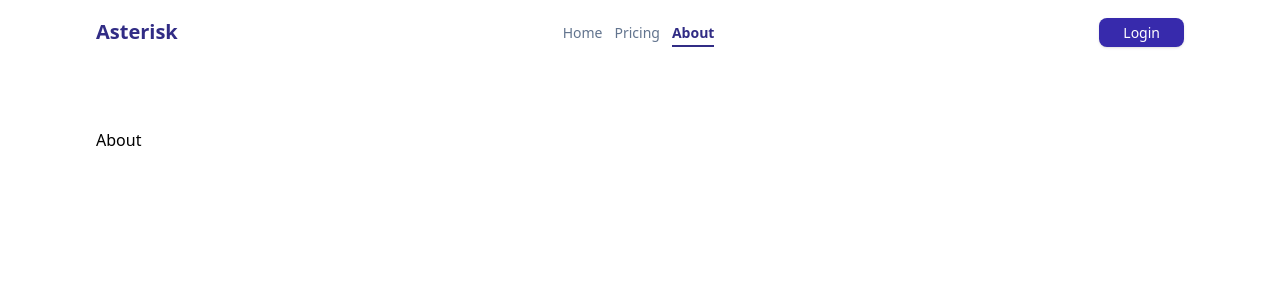
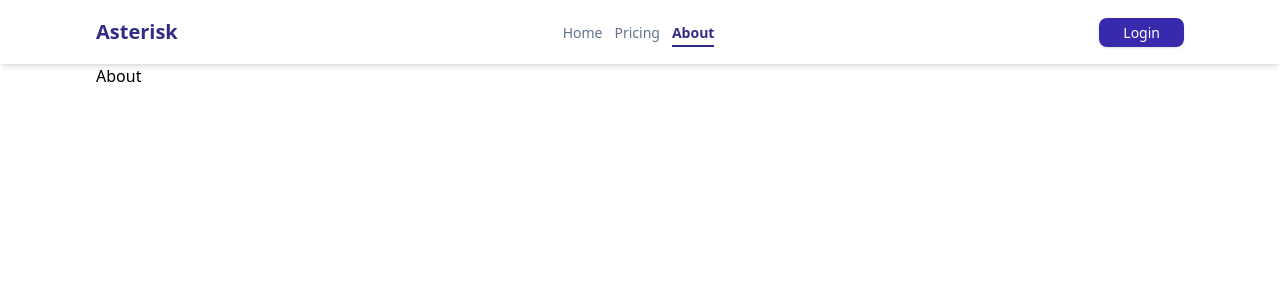
Before and after one commit to shatha-mohammed/asterisk, a React (Vite) app: page /about in a window 1280 px wide. Shown: the top 300 px of the page. Built offline with nearby package versions, Linux system fonts and the light colour scheme.

Commit message:
fix spacing in large screens

```diff
--- a/src/layout/Header.jsx
+++ b/src/layout/Header.jsx
@@ -16,7 +16,7 @@ export default function Header() {
 
   return (
     <>
-      <div className="flex h-16 items-center justify-between bg-white">
+      <div className="fixed top-0 left-0 z-50 flex h-16 w-full items-center justify-between bg-white px-4 shadow-md lg:px-24">
         <div className="flex items-center justify-center gap-3">
           <Button
             onClick={() => setIsOpen(true)}
```
